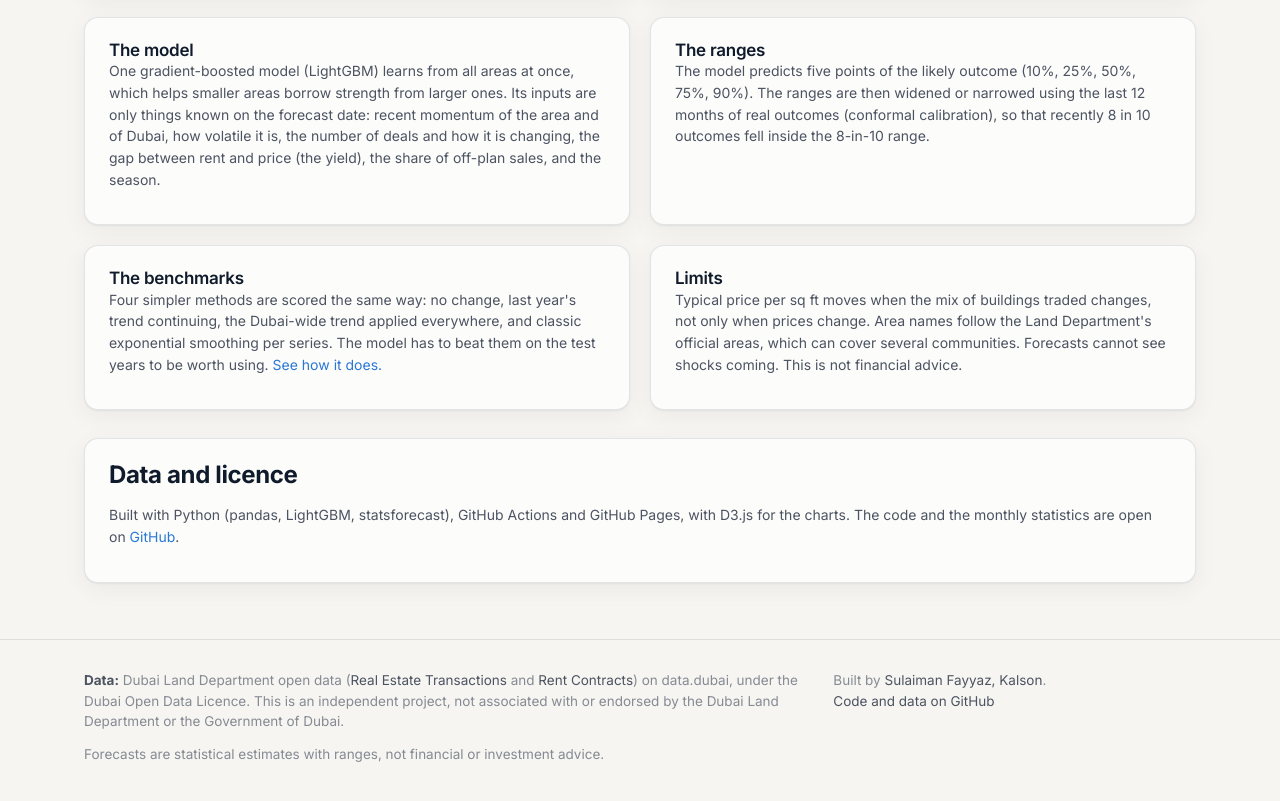
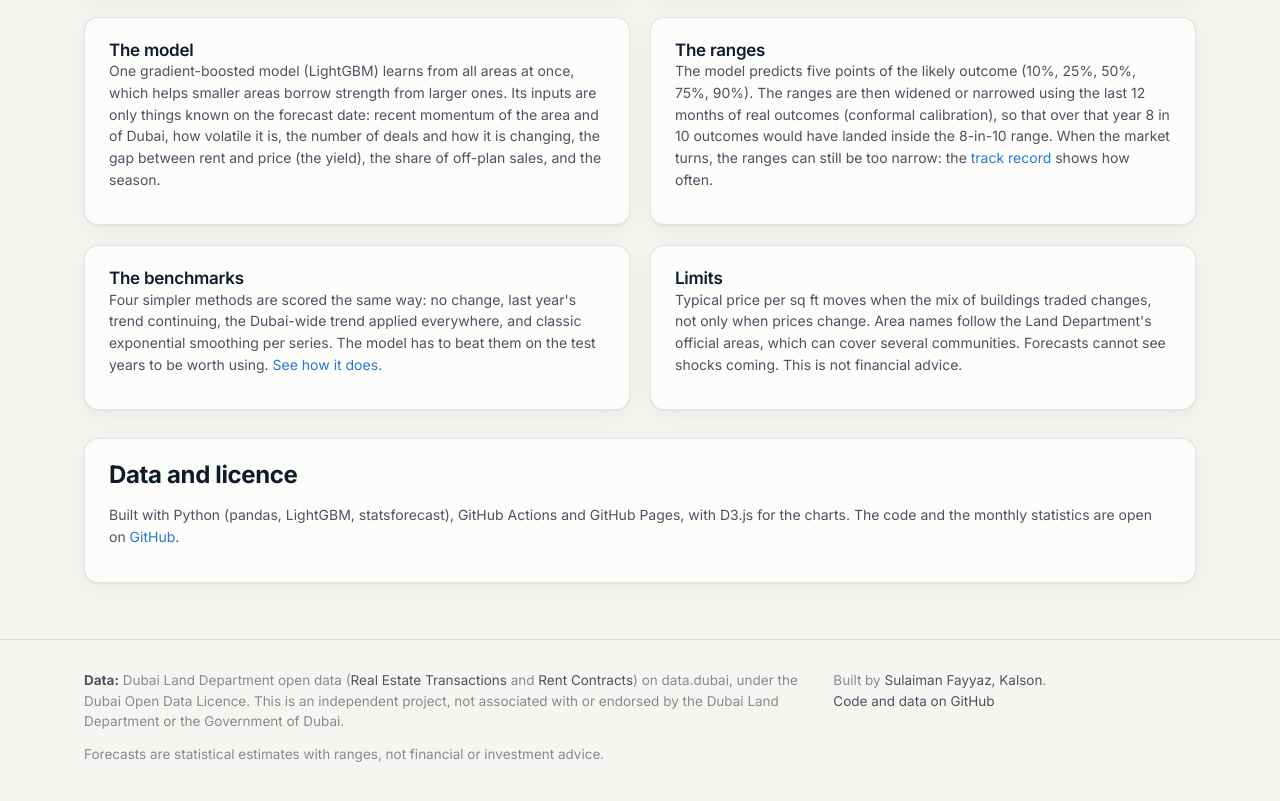
Before and after one commit to SulaimanFY/DubaiPropertyForecast, a plain HTML site: page site/how-it-works.html in a window 1280 px wide. Shown: the part 1048-1849 px from the top of the page. Drawn offline with Linux system fonts and the light colour scheme; no server answers.

Commit message:
How it works: say plainly that the ranges can be too narrow when the market turns

```diff
--- a/site/how-it-works.html
+++ b/site/how-it-works.html
@@ -51,7 +51,7 @@
     </div>
     <div class="card pad">
       <h3>The ranges</h3>
-      <p class="small ink2">The model predicts five points of the likely outcome (10%, 25%, 50%, 75%, 90%). The ranges are then widened or narrowed using the last 12 months of real outcomes (conformal calibration), so that recently 8 in 10 outcomes fell inside the 8-in-10 range.</p>
+      <p class="small ink2">The model predicts five points of the likely outcome (10%, 25%, 50%, 75%, 90%). The ranges are then widened or narrowed using the last 12 months of real outcomes (conformal calibration), so that over that year 8 in 10 outcomes would have landed inside the 8-in-10 range. When the market turns, the ranges can still be too narrow: the <a href="track-record.html">track record</a> shows how often.</p>
     </div>
     <div class="card pad">
       <h3>The benchmarks</h3>
```
